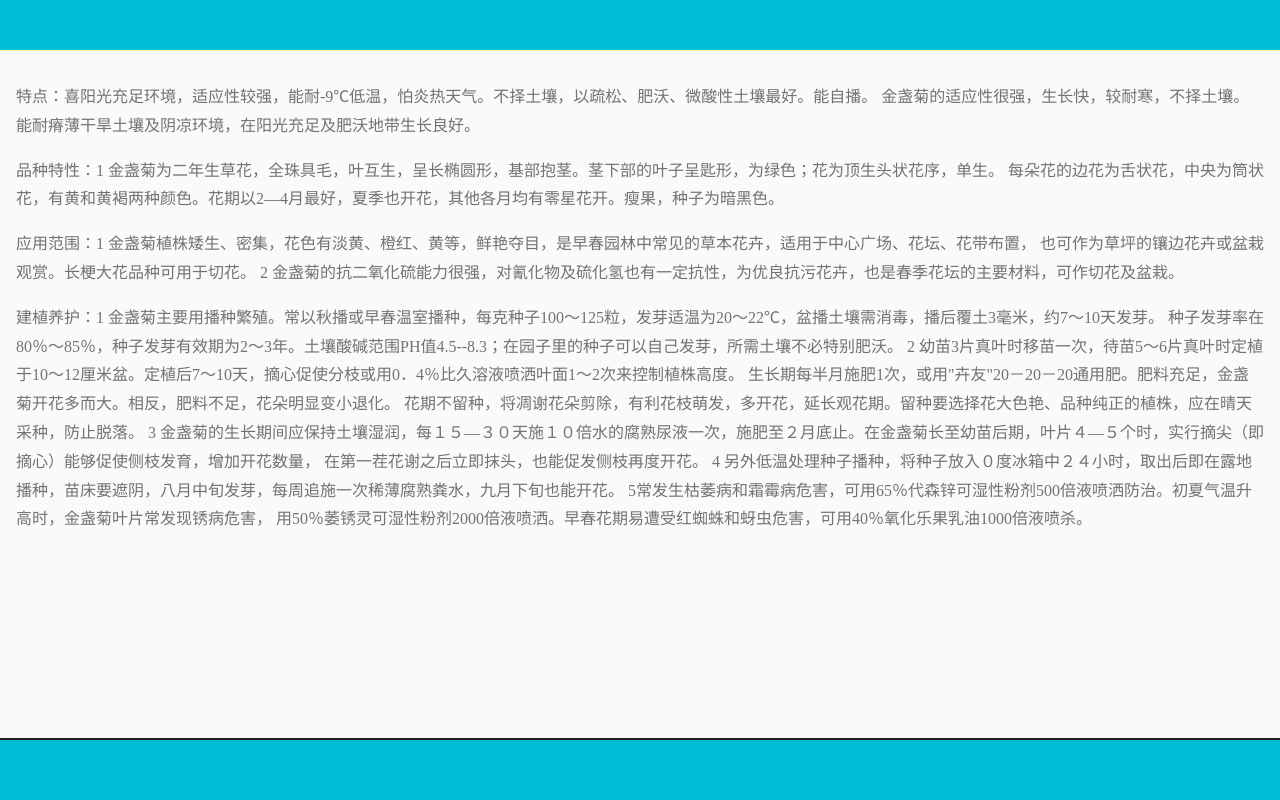
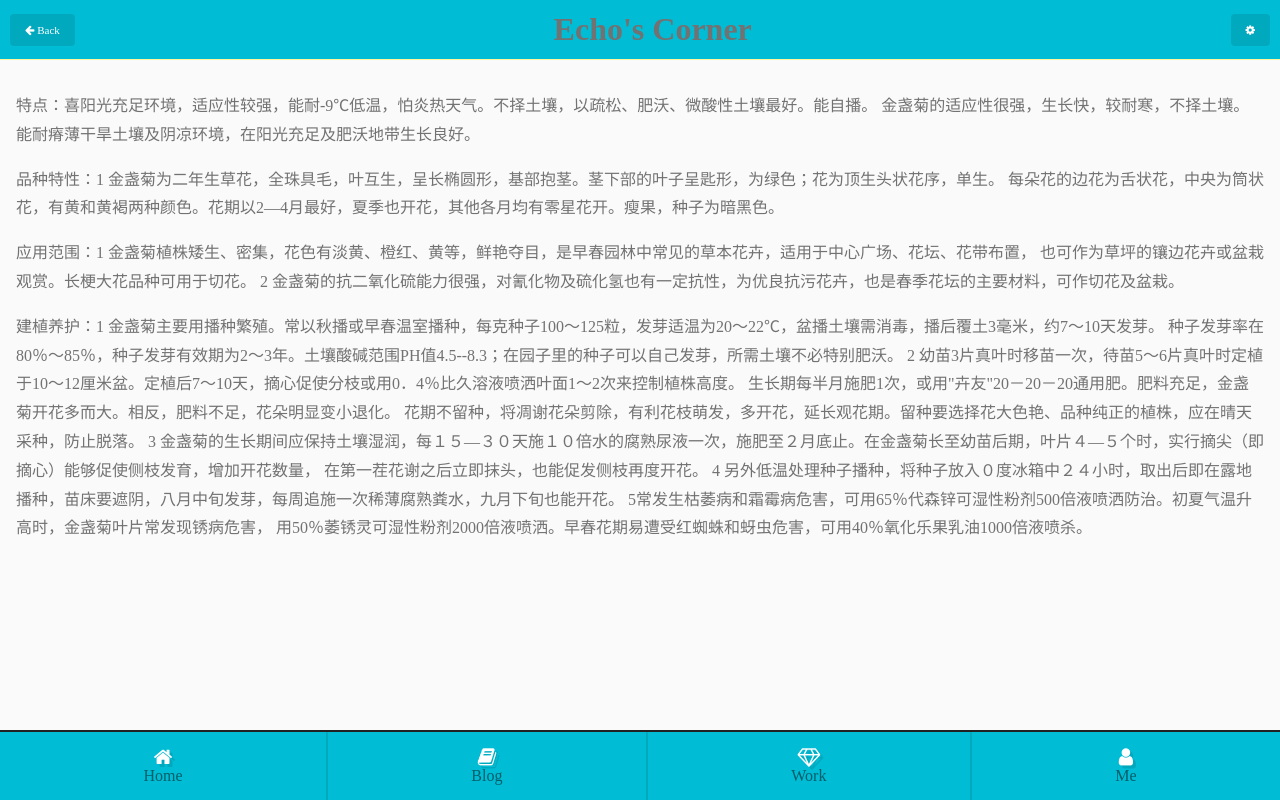
Before and after one commit to yhyecho/flex, a plain HTML site: page index.html in a window 1280 px wide. Drawn offline with Linux system fonts and the light colour scheme.

Commit message:
add header and footer styles

```diff
--- a/index.html
+++ b/index.html
@@ -5,11 +5,21 @@
   <meta name="viewport" content="width=device-width, initial-scale=1.0">
   <meta http-equiv="X-UA-Compatible" content="ie=edge">
   <title>Document</title>
-  <link rel="stylesheet" href="./styles/main.css">
+  <link rel="stylesheet" href="../styles/main.css">
+  <link rel="stylesheet" href="http://cdn.bootcss.com/font-awesome/4.5.0/css/font-awesome.min.css">
 </head>
 <body>
   <div class="app-wrap">
-    <div class="app-header"></div>
+    <div class="app-header">
+      <a href="#" class="button">
+        <i class="fa fa-arrow-left"></i>
+        Back
+      </a>
+      <h1>Echo's Corner</h1>
+      <a href="#" class="button">
+        <i class="fa fa-cog"></i>
+      </a>
+    </div>
     <div class="content">
       <p>
       特点：喜阳光充足环境，适应性较强，能耐-9℃低温，怕炎热天气。不择土壤，以疏松、肥沃、微酸性土壤最好。能自播。
@@ -41,7 +51,24 @@
       </p>
 
     </div>
-    <div class="app-footer"></div>
+    <div class="app-footer">
+      <a href="#">
+        <i class="fa fa-home"></i>
+        Home
+      </a>
+      <a href="#">
+        <i class="fa fa-book"></i>
+        Blog
+      </a>
+      <a href="#">
+        <i class="fa fa-diamond"></i>
+        Work
+      </a>
+      <a href="#">
+        <i class="fa fa-user"></i>
+        Me
+      </a>
+    </div>
   </div>
 </body>
 </html>
--- a/source/gulpfile.js
+++ b/source/gulpfile.js
@@ -2,9 +2,14 @@ var gulp = require('gulp');
 var sass = require('gulp-sass');
 var prefix = require('gulp-autoprefixer');
 
+function handleError(err) {
+  console.log(err.toString());
+  this.emit('end');
+}
+
 gulp.task('sass', function() {
   gulp.src('styles/main.scss')
-      .pipe(sass())
+      .pipe(sass()).on('error', handleError)
       .pipe(prefix())
       .pipe(gulp.dest('../styles'));
 });
--- a/source/styles/main.scss
+++ b/source/styles/main.scss
@@ -12,7 +12,16 @@ $divider-color:        #B6B6B6;
 body {
   margin: 0;
   -webkit-font-smoothing: antialiased;
-  color: #727272;
+  color: $secondary-text-color;
+}
+
+* {
+  // 设置内边距时不改边原div大小
+  box-sizing: border-box;
+}
+
+a {
+  text-decoration: none;
 }
 
 .app-wrap {
@@ -22,11 +31,25 @@ body {
 }
 
 .app-header {
+  padding: 10px;
   background-color: $primary-color;
-  height: 50px;
+  height: 60px;
   flex-shrink: 0;
   border-bottom: 1px solid #fff59d;
+  display: flex;
+  align-items: center;
+  justify-content: space-between;
+  a {
+    font-size: 11px;
+    color: $primary-color-text;
+  }
+  .button {
+    background: rgba(0, 0, 0, 0.1);
+    padding: 10px 15px;
+    border-radius: 4px;
+  }
 }
+
 
 .content {
   background-color: #fafafa;
@@ -37,8 +60,25 @@ body {
 }
 
 .app-footer {
-  height: 60px;
+  height: 70px;
   background-color: $primary-color;
   flex-shrink: 0;
   border-top: 2px solid #212121;
+  display: flex;
+  a {
+    padding: 15px;
+    text-align: center;
+    color: rgba(0, 0, 0, 0.5);
+    border-left: 2px solid rgba(0, 0, 0, 0.1);
+    flex-grow: 1;
+    &:first-child {
+      border-left: 0;
+    }
+    i {
+      display: block;
+      font-size: 20px;
+      color: white;
+      text-shadow: 3px 3px 0 rgba(0, 0, 0, 0.1);
+    }
+  }
 }
```
Also changed, not shown: source/index.html (+30 -3 lines), styles/main.css.
